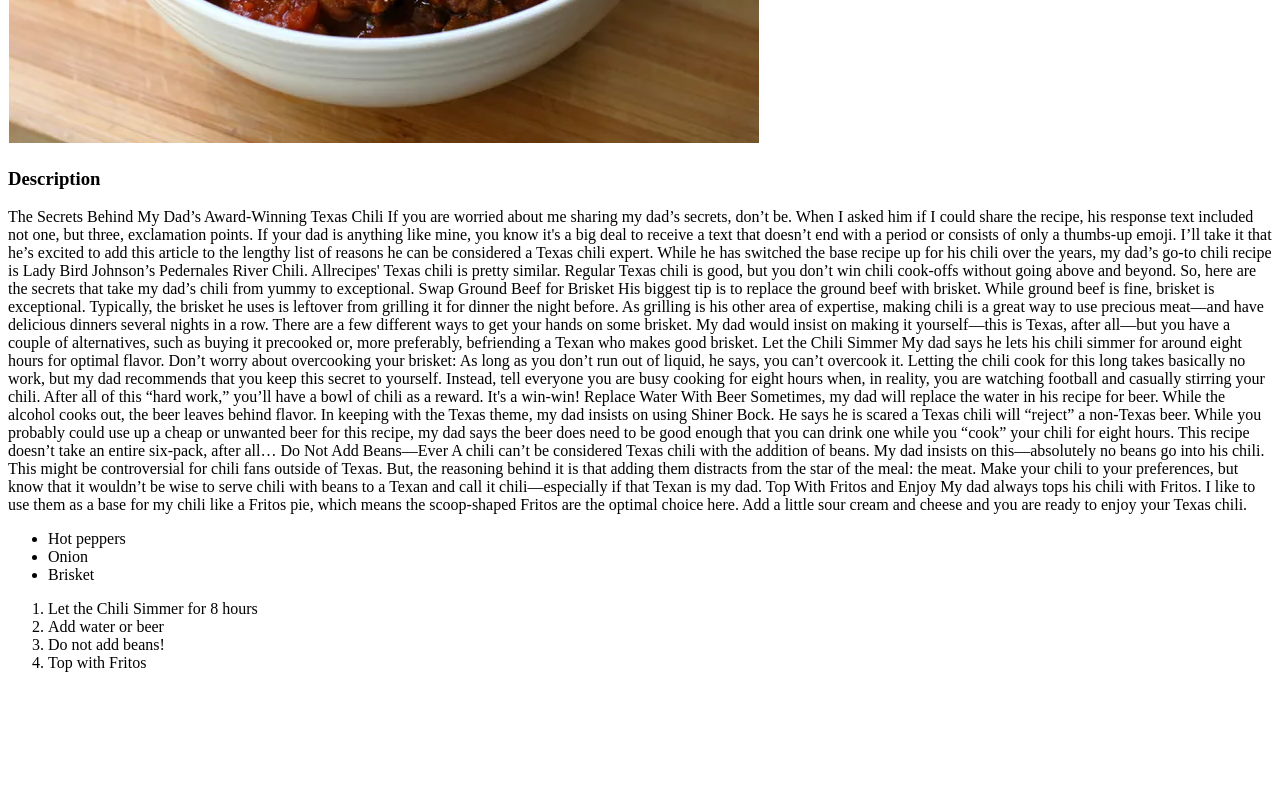
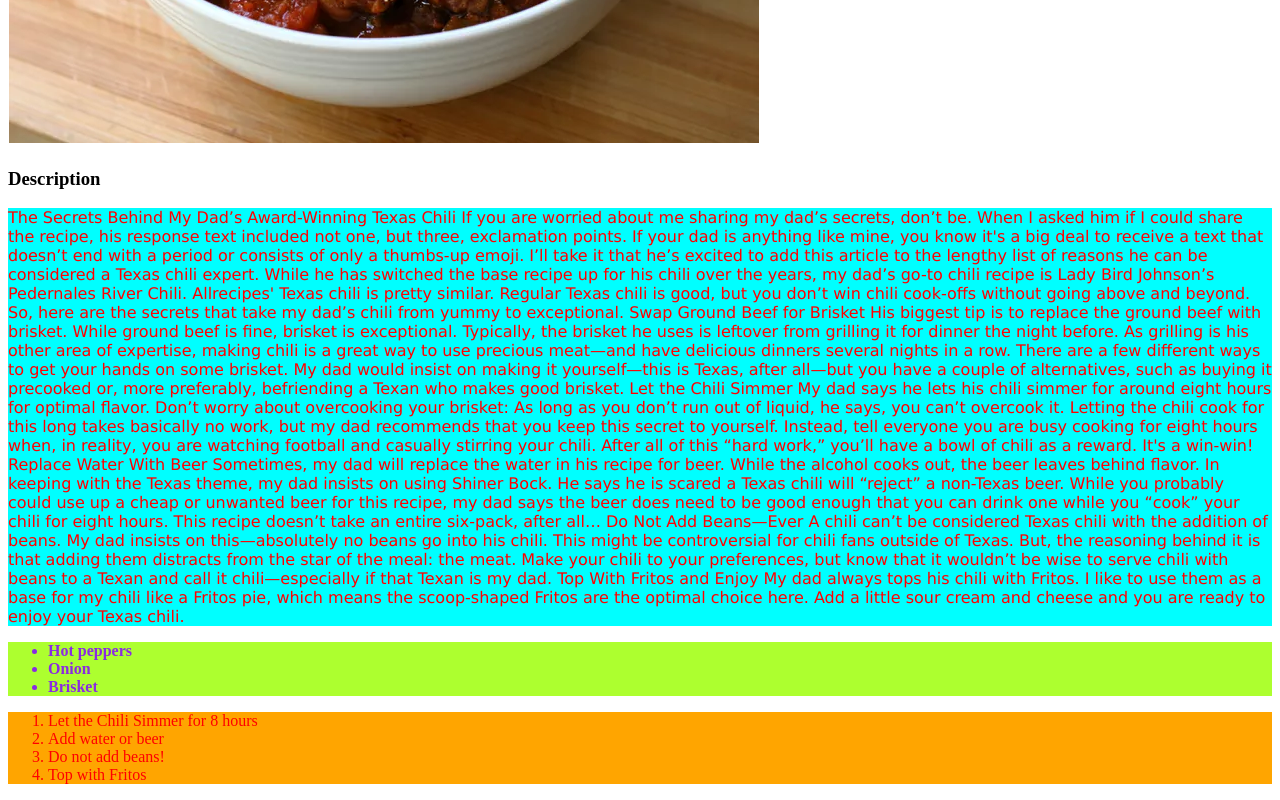
Before and after one commit to ajdonker/odin-recipes, a plain HTML site: page recipes/chilli.html in a window 1280 px wide. Shown: the part 502-1302 px from the top of the page. Before the commit the page ends 1190 px from the top, so only its background shows below. Drawn offline with Linux system fonts and the light colour scheme.

Commit message:
added some colours and fonts, can be done better, type only

```diff
--- a/recipes/chilli.html
+++ b/recipes/chilli.html
@@ -4,6 +4,8 @@
     <meta charset="UTF-8">
     <meta name="viewport" content="width=device-width, initial-scale=1.0">
     <title>Document</title>
+    <link rel = "stylesheet" href = "../styles.css">
+
 </head>
 <body>
     <h1>Chilli</h1>
--- /dev/null
+++ b/styles.css
@@ -0,0 +1,27 @@
+p{
+    background-color: aqua;
+    color: red;
+    font-family: Verdana, Geneva, Tahoma, sans-serif;
+    font-size: medium;
+
+}
+ol{
+    background-color: orange;
+    color: red;
+    font-weight: 500;
+
+}
+ul{
+    background-color: greenyellow;
+    color: blueviolet;
+    font-weight: 600;
+}
+/* chillilink{
+    color: red;
+    font-weight: 800;
+}
+lasagnalink{
+    color: orange;
+    font-weight: 800;
+    doesnt work like this
+} */
```
Also changed, not shown: index.html (+3 -2 lines), recipes/lasagna.html (+2 -0 lines).
